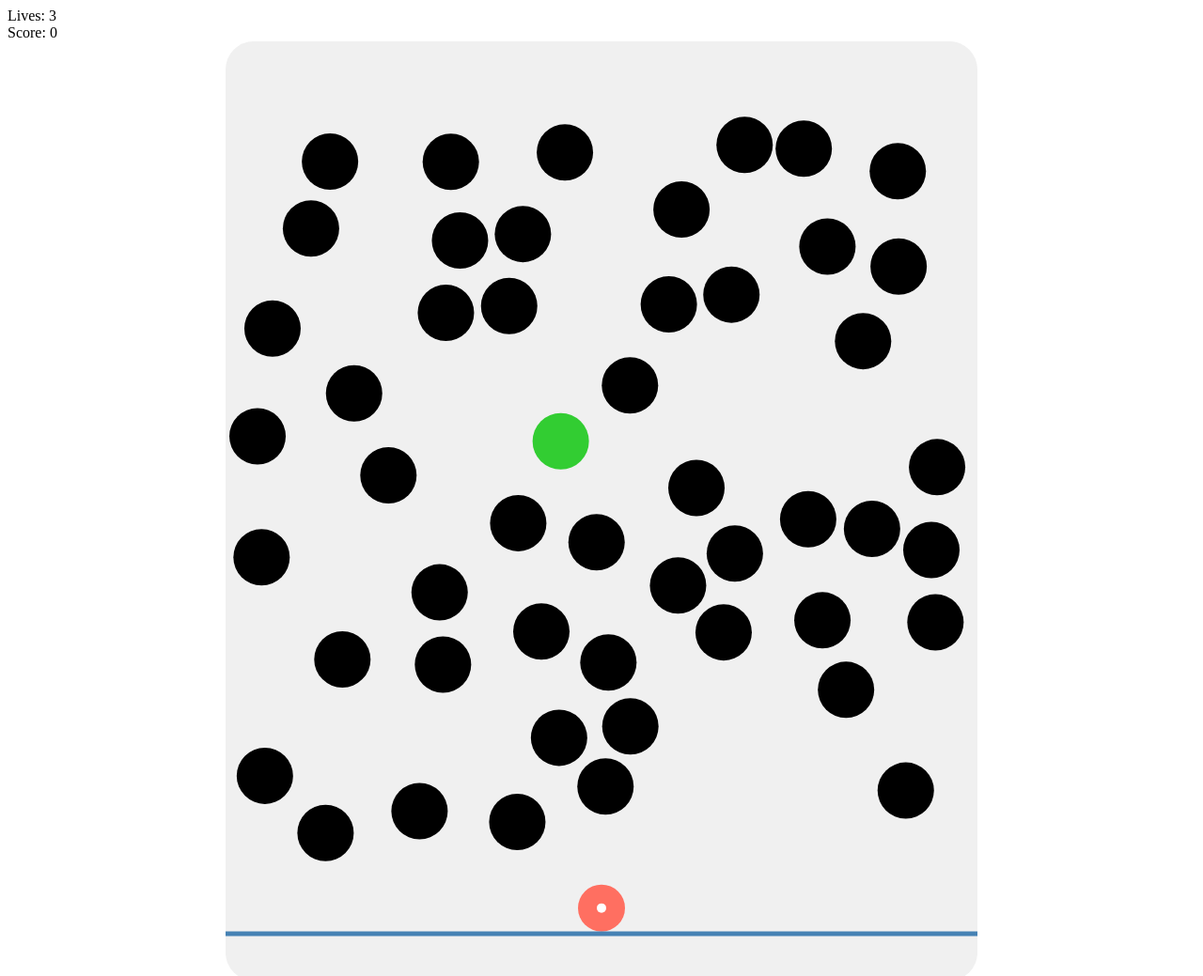
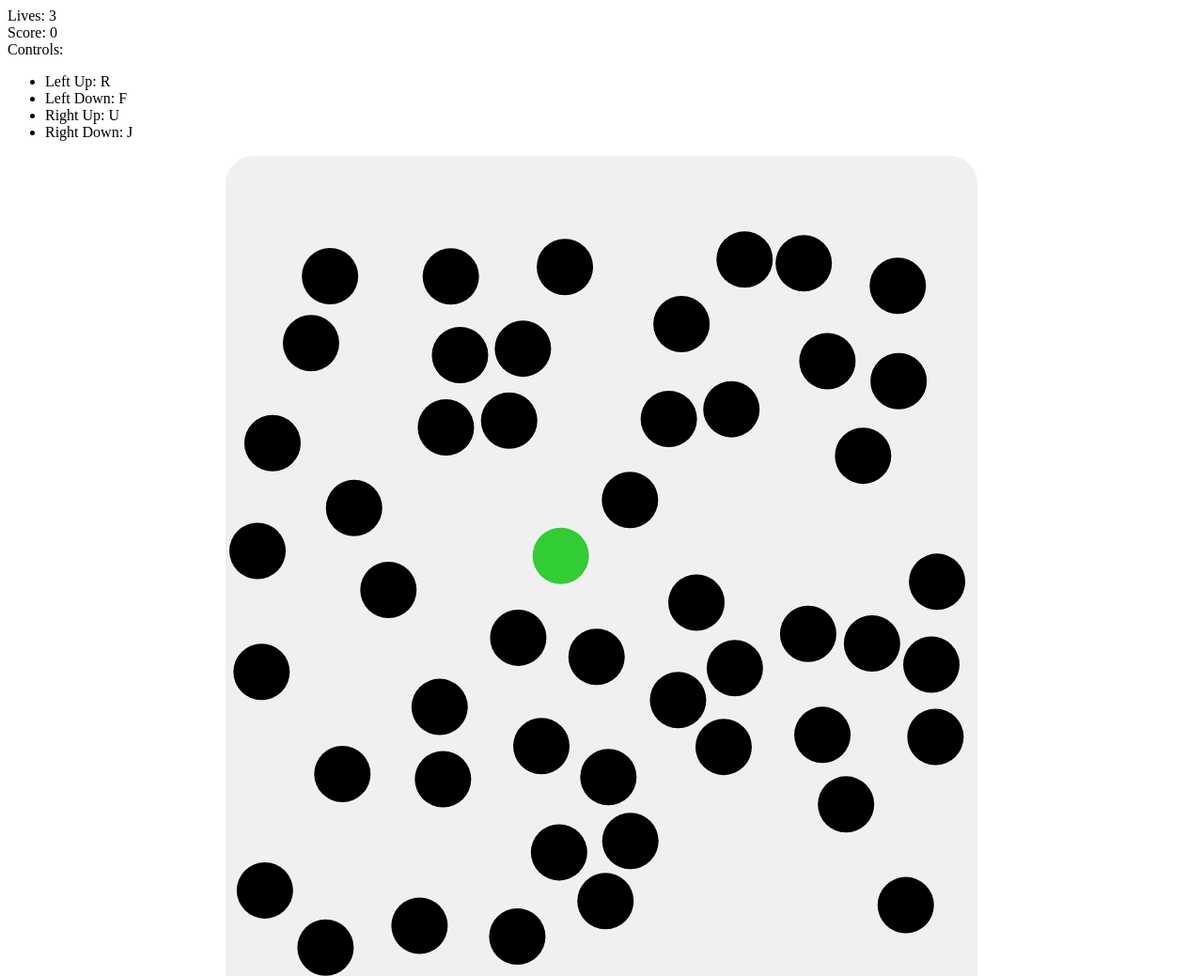
Before and after one commit to dootMaster/bubbly-water, a website built with webpack: page docs/index.html in a window 1280 px wide. Shown: the top 1039 px of the page at 94% size. Built offline with nearby package versions, Linux system fonts and the light colour scheme.

Commit message:
add controls blip, update webpack config

```diff
--- a/docs/index.html
+++ b/docs/index.html
@@ -22,6 +22,13 @@
     <div id="livesDisplay">Lives: 3</div>
     <div id="scoreDisplay">Score: 0</div>
     <canvas id="gameCanvas"></canvas>
+    <div>Controls:</div>
+    <ul>
+      <li>Left Up: R</li>
+      <li>Left Down: F</li>
+      <li>Right Up: U</li>
+      <li>Right Down: J</li>
+    </ul>
     <script src="bundle.js"></script>
   </body>
 </html>
--- a/webpack.config.js
+++ b/webpack.config.js
@@ -20,7 +20,7 @@
   },
   devtool: 'inline-source-map', // Useful for debugging
   devServer: {
-    static: path.join(__dirname, 'dist'), // Serve static files from the 'dist' directory
+    static: path.join(__dirname, 'docs'), // Serve static files from the 'dist' directory
     hot: true, // Enable hot module replacement
     open: true, // Open the browser after server had been started
     port: 9000, // Port to listen on
```
